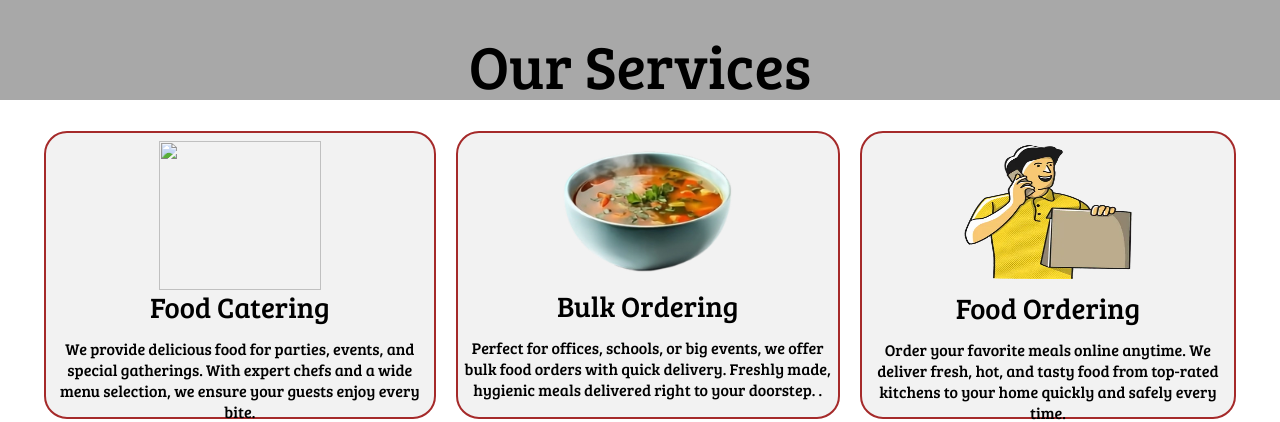
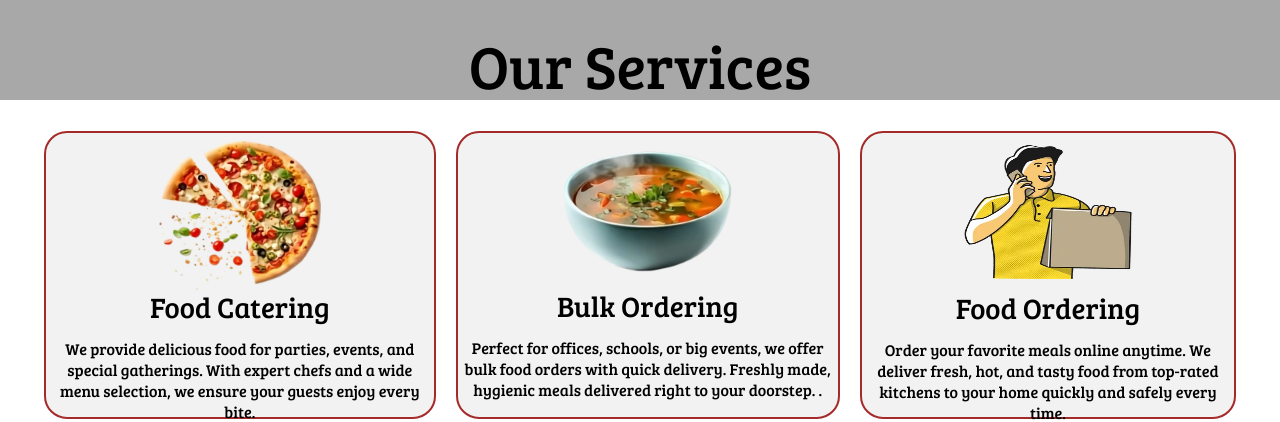
Before and after one commit to adityacodes4778/project-2, a plain HTML site: page index.html in a window 1280 px wide. Shown: the part 820-1242 px from the top of the page. Drawn offline with Linux system fonts and the light colour scheme.

Commit message:
Update index.html

```diff
--- a/index.html
+++ b/index.html
@@ -46,7 +46,7 @@
 
         <div id="services">
             <div class="box">
-                <img src="images/upscalemedia-transformed (2).webp" id="pizza" alt="">
+                <img src="upscalemedia-transformed (2).webp" id="pizza" alt="">
                 <h2 class="hsecondary centre">Food Catering</h2>
                 <p class="para">We provide delicious food for parties, events, and special gatherings. With expert chefs and a wide menu selection, we ensure your guests enjoy every bite.</p>
             </div>
```
